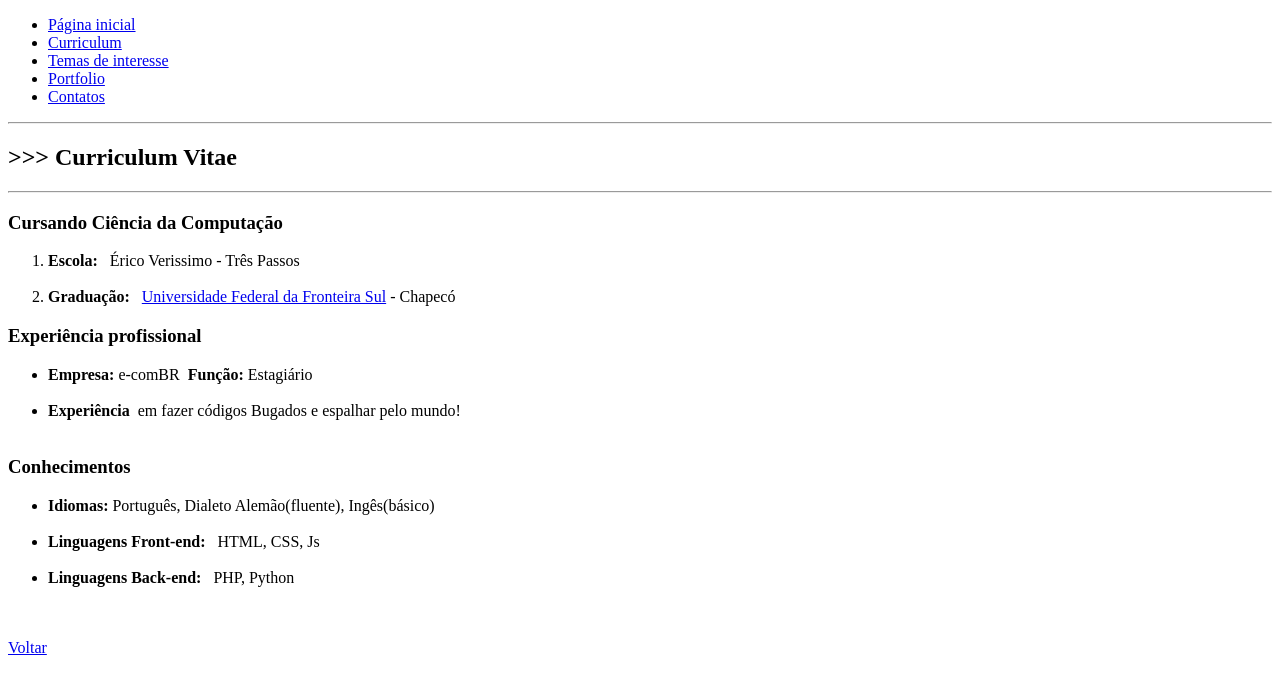
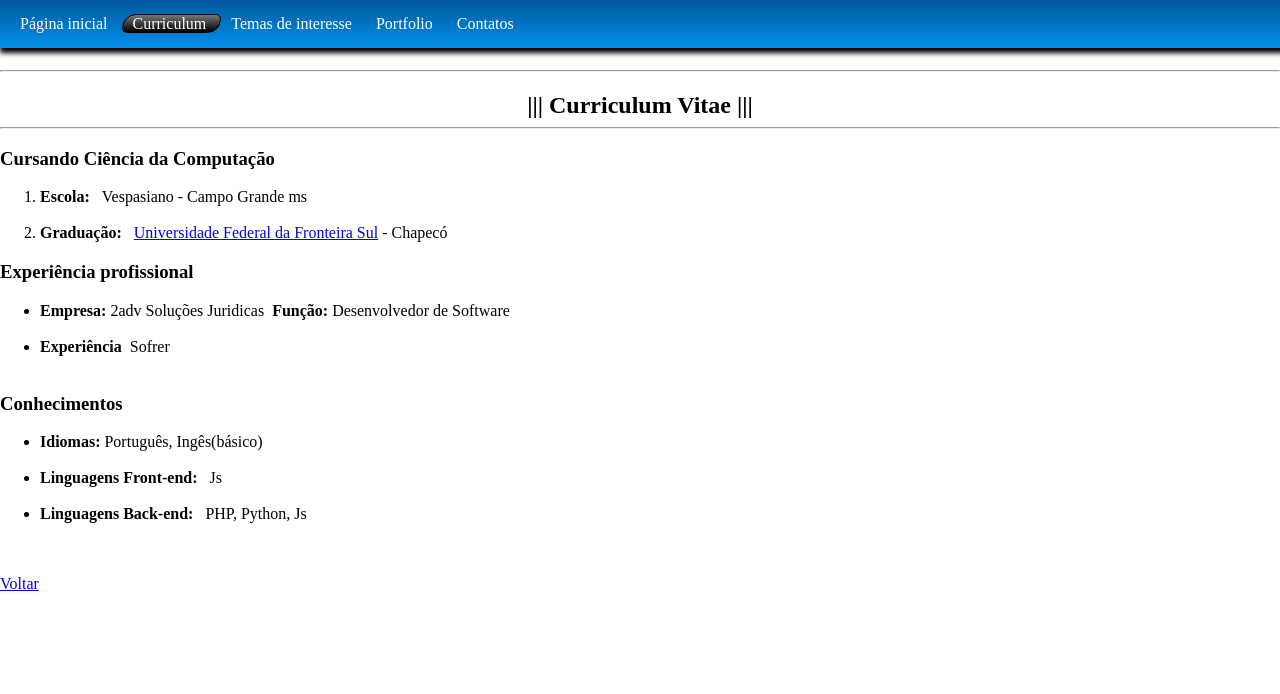
Before and after one commit to henriqueherrera/programming2, a plain HTML site: page site/curricul.html in a window 1280 px wide. Drawn offline with nearby package versions, Linux system fonts and the light colour scheme.

Commit message:
update in template and css

```diff
--- a/site/curricul.html
+++ b/site/curricul.html
@@ -2,25 +2,48 @@
 <html lang="pt-br">
 
 <head>
-    <title>Site Profissional</title>
-    <meta charset="UTF-8">
-    <meta name="viewport" content="width=device-width, initial-scale=1.0">
+  <title>Site Profissional</title>
+  <meta charset="UTF-8">
+  <meta name="viewport" content="width=device-width, initial-scale=1.0">
+  <link rel="stylesheet" type="text/css" href="./styles/style.css" media="screen" />
 </head>
 
 <body>
-    <nav>
-        <ul>
-            <li><a href="index.html">Página inicial</a></li>
-            <li><a href="curricul.html">Curriculum</a></li>
-            <li><a href="temas.html"> Temas de interesse<a></li>
-            <li><a href="projetos/portfolio.html">Portfolio</a></li>
-            <li><a href="contatos.html">Contatos</a></li>
-        </ul>
-    </nav>
+  <nav id="menu">
+    <div >
+      <ul class="fixed">
+        <li>
+          <a href="index.html">
+            Página inicial
+          </a>
+        </li>
+        <li class="select">
+          <a href="curricul.html">
+            Curriculum
+          </a>
+        </li>
+        <li>
+          <a href="temas.html">
+            Temas de interesse
+          </a>
+        </li>
+        <li>
+          <a href="projetos/portfolio.html">
+            Portfolio
+          </a>
+        </li>
+        <li>
+          <a href="contatos.html">
+            Contatos
+          </a>
+        </li>
+      </ul>
+    </div>
+  </nav>
 
     <header>
         <hr>
-        <h2>>>> Curriculum Vitae</h2>
+        <h2 class="align-center">||| Curriculum Vitae |||</h2>
         <hr>
     </header>
 
@@ -28,7 +51,7 @@
         <section>
             <h3> Cursando Ciência da Computação</h3>
             <ol>
-                <li><strong>Escola: &nbsp; </strong>Érico Verissimo - Três Passos</li><br>
+                <li><strong>Escola: &nbsp; </strong>Vespasiano - Campo Grande ms</li><br>
                 <li><strong>Graduação: &nbsp; </strong><a target="blank" href="https://www.uffs.edu.br/"> Universidade Federal da Fronteira Sul</a> - Chapecó</li>
             </ol>
         </section>
@@ -36,17 +59,17 @@
         <section>
             <h3>Experiência profissional</h3>
             <ul>
-                <li><strong> Empresa:&nbsp;</strong>e-comBR &nbsp;<strong>Função:</strong> Estagiário</li><br>
-                <li><strong> Experiência&nbsp;</strong> em fazer códigos Bugados e espalhar pelo mundo! </li><br>
+                <li><strong> Empresa:&nbsp;</strong>2adv Soluções Juridicas &nbsp;<strong>Função:</strong> Desenvolvedor de Software</li><br>
+                <li><strong> Experiência&nbsp;</strong> Sofrer </li><br>
             </ul>
         </section>
 
         <section>
             <h3> Conhecimentos </h3>
             <ul>
-                <li><strong>Idiomas: </strong> Português, Dialeto Alemão(fluente), Ingês(básico)</li><br>
-                <li><strong>Linguagens Front-end: &nbsp; </strong> HTML, CSS, Js</li><br>
-                <li><strong>Linguagens Back-end: &nbsp;</strong> PHP, Python</li>
+                <li><strong>Idiomas: </strong> Português, Ingês(básico)</li><br>
+                <li><strong>Linguagens Front-end: &nbsp; </strong>Js</li><br>
+                <li><strong>Linguagens Back-end: &nbsp;</strong> PHP, Python, Js</li>
             </ul>
         </section>
 
@@ -61,11 +84,3 @@
 
 </body>
 </html>
-
-<script type="text/javascript" src="https://ajax.googleapis.com/ajax/libs/jquery/1.11.0/jquery.min.js">
-
-$(document).ready(function() {
-    $('#footer').load('footer.html');
-});
-
-</script>
--- a/site/styles/style.css
+++ b/site/styles/style.css
@@ -55,3 +55,13 @@ label {
   text-align: center;
   margin-bottom: 0;
 }
+
+.select {
+  overflow: hidden;
+  color: black;
+  background: linear-gradient(#777, #000) no-repeat;
+  border-width: 1px;
+  border-style: solid;
+  border-color: black;
+  border-radius: 30px 10px;
+}
```
Also changed, not shown: site/contatos.html (+33 -9 lines), site/index.html (+6 -6 lines), site/projetos/portfolio.html (+34 -10 lines), site/temas.html (+31 -7 lines), site/imagens/carro.jpg (deleted), site/imagens/footer.jpg (deleted).
